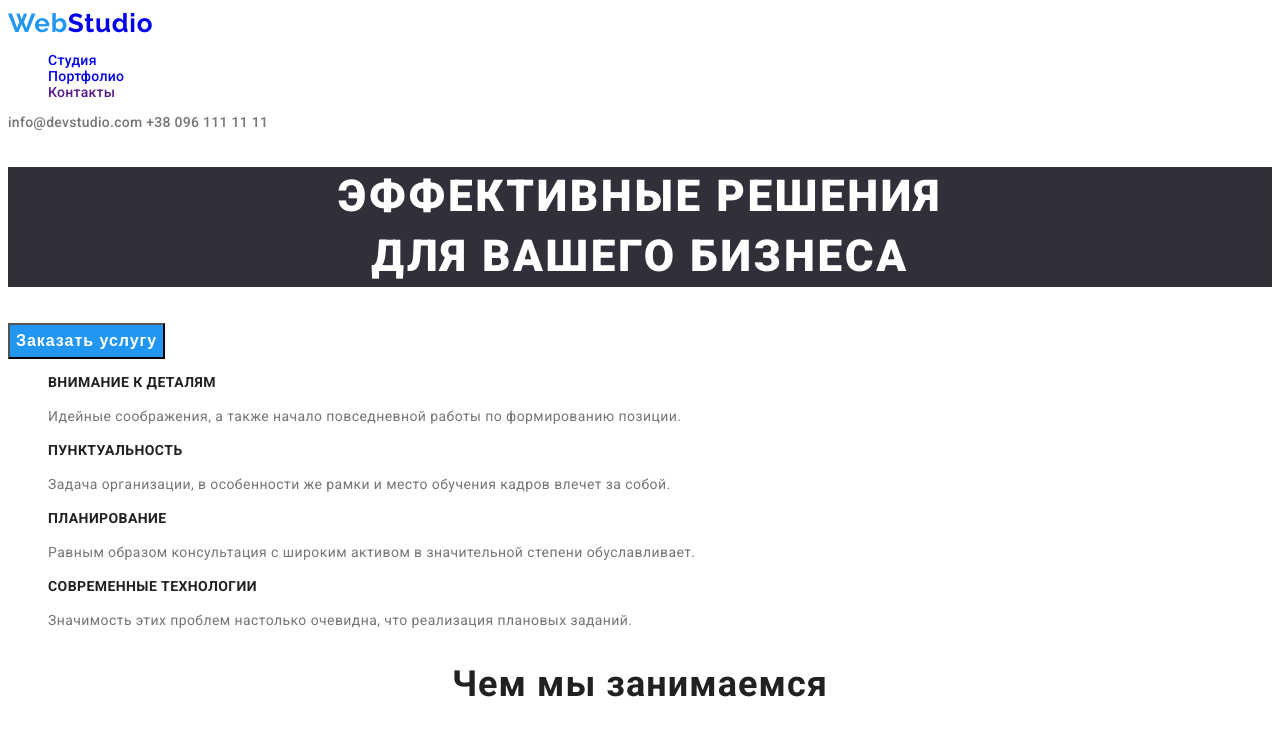
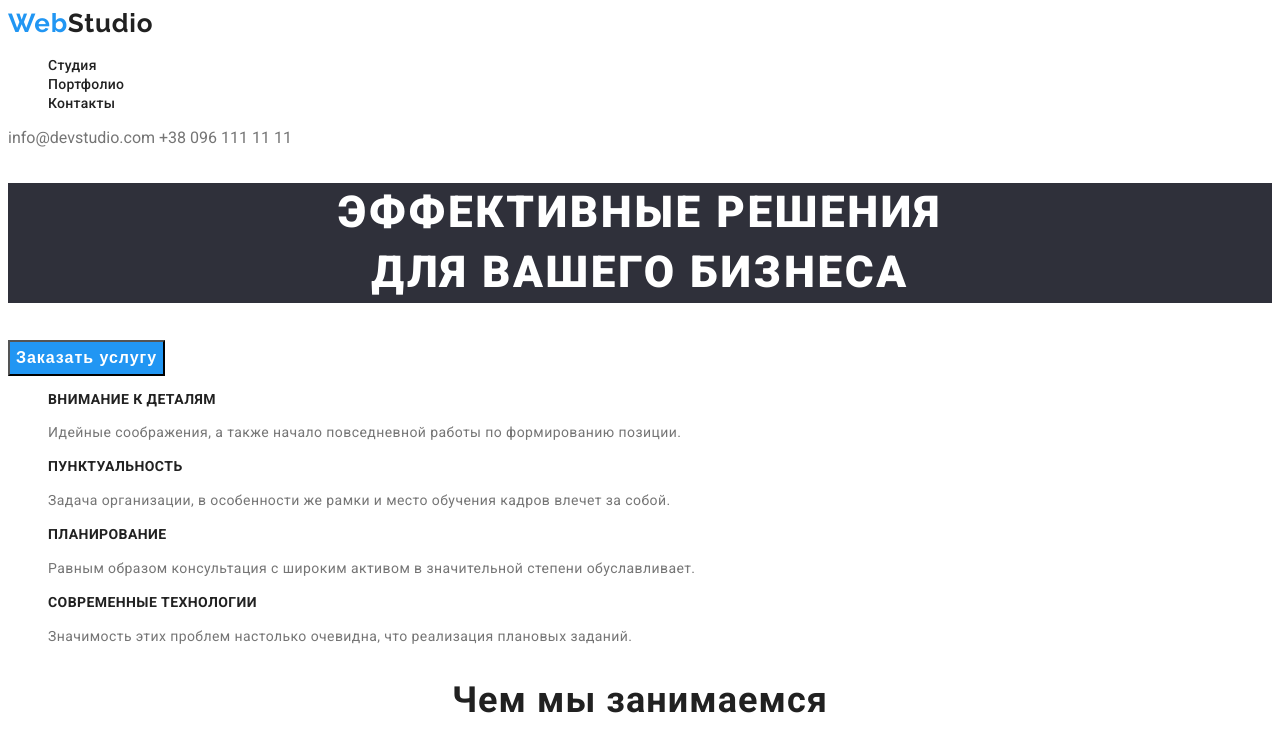
Before and after one commit to AlexHorzhij/goit-markup-hw-02, a plain HTML site: page index.html in a window 1280 px wide. Shown: the top 732 px of the page. Drawn offline with Linux system fonts and the light colour scheme.

Commit message:
ДЗ 2 вариант первый. версия 1.2

```diff
--- a/css/styles.css
+++ b/css/styles.css
@@ -30,6 +30,7 @@ font-weight: 700;
 font-size: 26px;
 line-height: 1.19;
 letter-spacing: 0.03em;
+color: var(--header-text-color);
 }
 .logo-color{
     color: var(--accent-text-color);
@@ -37,7 +38,7 @@ letter-spacing: 0.03em;
 
 /* Navigation */
 
-.main-nav{
+.nav-item{
     font-weight: 500;
     font-size: 14px;
     line-height: 1.14;
@@ -81,6 +82,7 @@ letter-spacing: 0.03em;
     letter-spacing: 0.06em;
     color: var(--lite-text-one);
     background-color: var(--accent-text-color);
+    cursor: pointer
 }
 
 /* Features */
@@ -196,9 +198,9 @@ address{
     letter-spacing: 0.06em;
 }
 .examples-subtitl{
-font-weight: 400;
-font-size: 16px;
-line-height: 1.87;
-letter-spacing: 0.03em;
-color: var(--main-text-color);
+    font-weight: 400;
+    font-size: 16px;
+    line-height: 1.87;
+    letter-spacing: 0.03em;
+    color: var(--main-text-color);
 }
```
Also changed, not shown: portfolio.html (+1 -1 lines).
